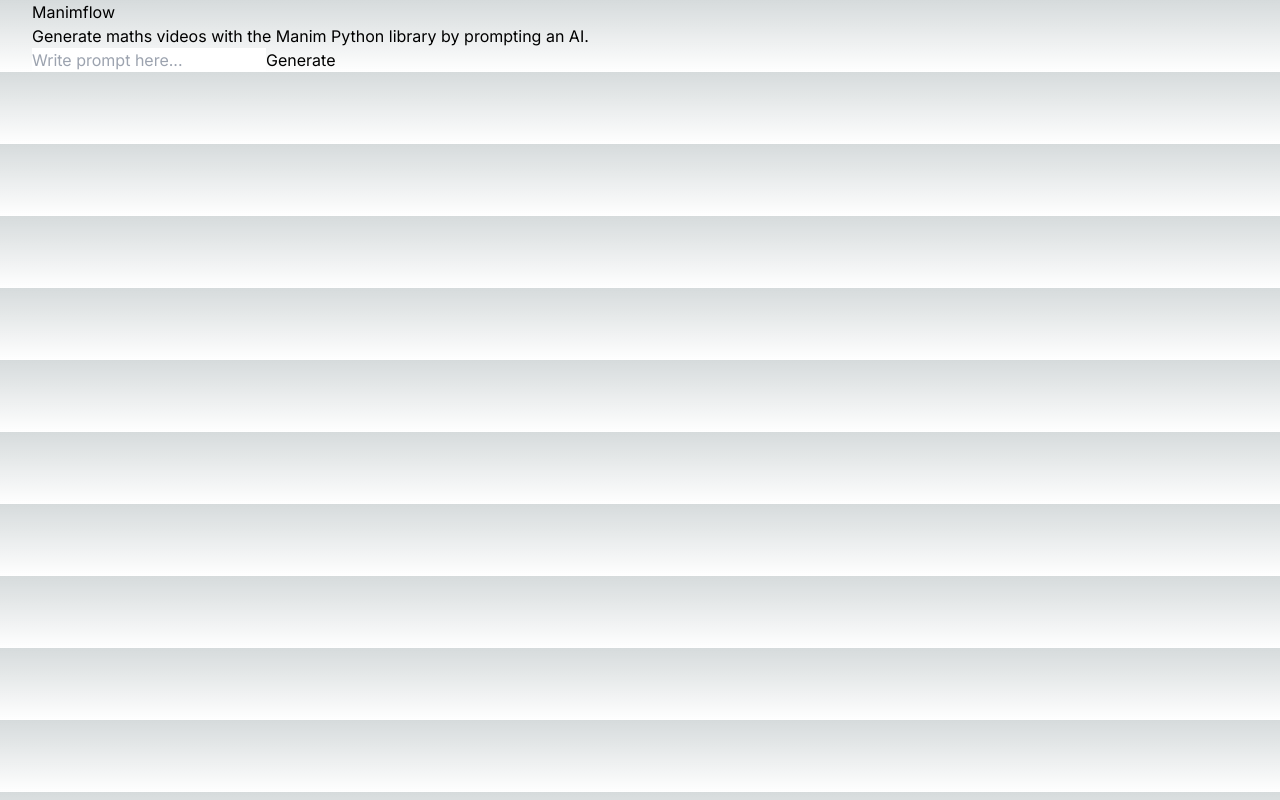
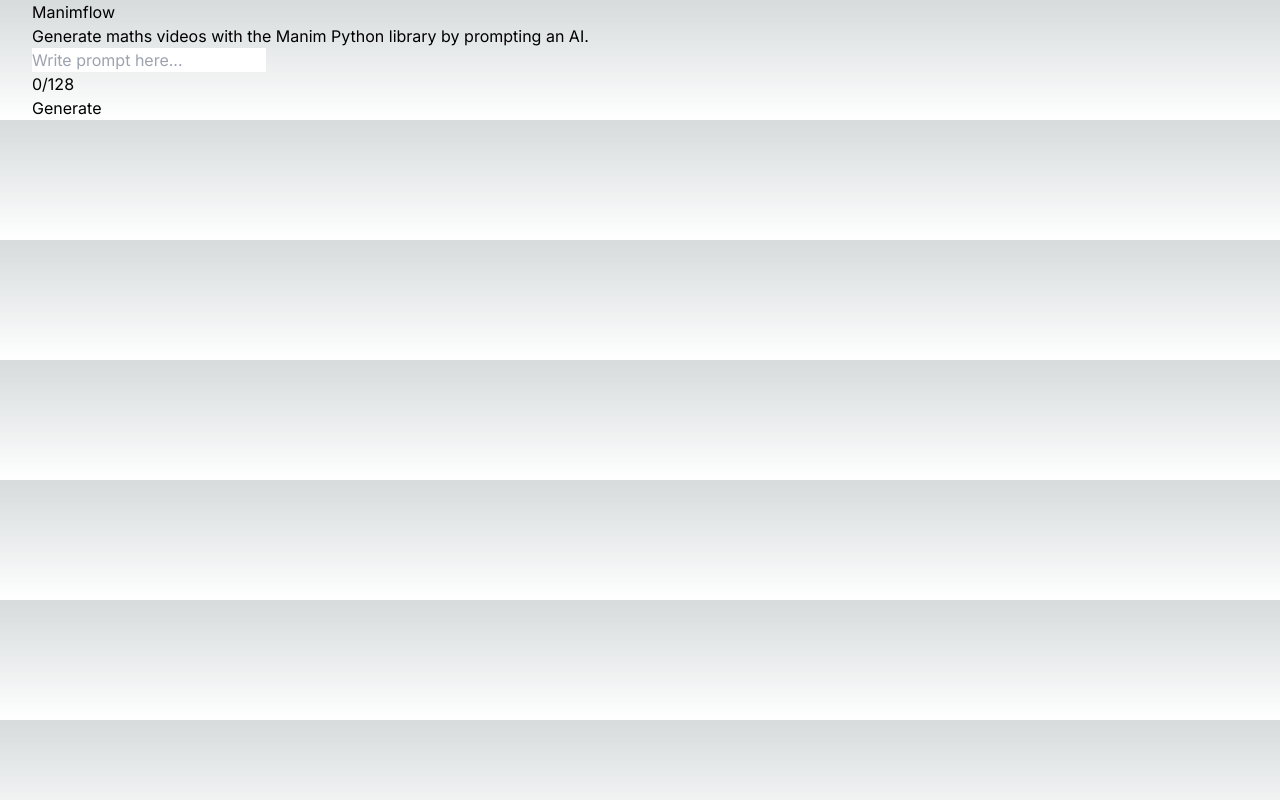
Before and after one commit to RACollins/manimflow-api, a Next.js app in the folder manimflow-site/: page / in a window 1280 px wide. Built offline with nearby package versions, Linux system fonts and the light colour scheme.

Commit message:
Refactor form component and add character limit validation

```diff
--- a/manimflow-site/components/form.tsx
+++ b/manimflow-site/components/form.tsx
@@ -9,6 +9,14 @@
 }
 
 const Form: React.FC<FormProps> = (props) => {
+
+  const isPromptvalid = props.prompt.length < props.characterLimit;
+  const updatePromptValue = (text: string) => {
+    if (text.length <= props.characterLimit) {
+      props.setPrompt(text);
+    }
+  };
+
   return (
     <>
       <p>
@@ -18,10 +26,13 @@
         type="text"
         placeholder="Write prompt here..."
         value={props.prompt}
-        onChange={(e) => props.setPrompt(e.currentTarget.value)}
+        onChange={(e) => updatePromptValue(e.currentTarget.value)}
         className={styles.inputtext} // Added CSS class to change text color to black
       ></input>
-      <button onClick={props.onSubmit}>Generate</button>
+      <div>{props.prompt.length}/{props.characterLimit}</div>
+      <button onClick={props.onSubmit} disabled={!isPromptvalid}>
+        Generate
+      </button>
     </>
   );
 };
--- a/manimflow-site/components/main.tsx
+++ b/manimflow-site/components/main.tsx
@@ -4,6 +4,7 @@
 import Results from "./results";
 
 const Main: React.FC = () => {
+  const CHARACTER_LIMIT = 128;
   const ENDPOINT: string =
     "http://localhost:3000";
   const [prompt, setPrompt] = React.useState("");
@@ -13,7 +14,7 @@
 
   const onSubmit = () => {
     console.log("Submitting " + prompt);
-    fetch(`${ENDPOINT}?prompt=${prompt}&llm=openai`)
+    fetch(`${ENDPOINT}?prompt=${prompt}&llm=anthropic`)
       .then((response) => response.json())
       .then(onResult)
       .catch(error => {
@@ -48,7 +49,7 @@
         setPrompt={setPrompt}
         onSubmit={onSubmit}
         isLoading={false}
-        characterLimit={100} />
+        characterLimit={CHARACTER_LIMIT} />
     );
   }
 
--- a/manimflow-site/components/results.tsx
+++ b/manimflow-site/components/results.tsx
@@ -10,6 +10,7 @@
   return (
     <>
       <p>Manimflow results</p>
+      <p>{props.prompt}</p>
       <p>{props.generatedCode}</p>
       <button onClick={props.onBack}>Back</button>
     </>
```
